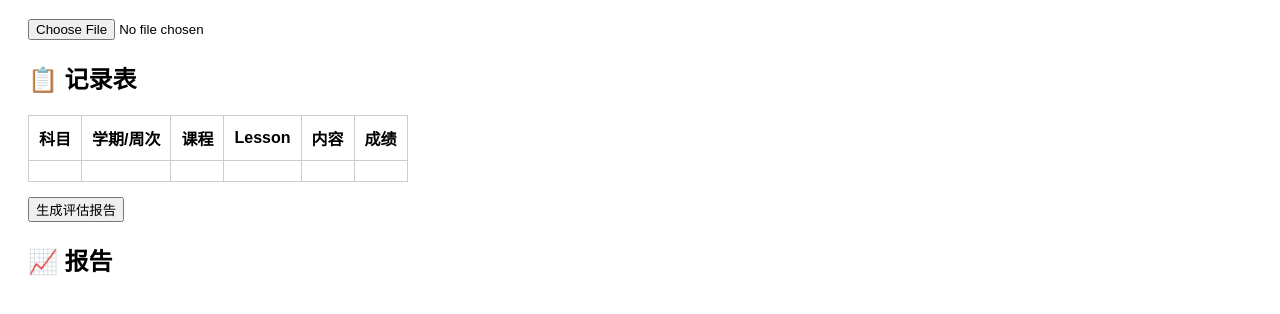
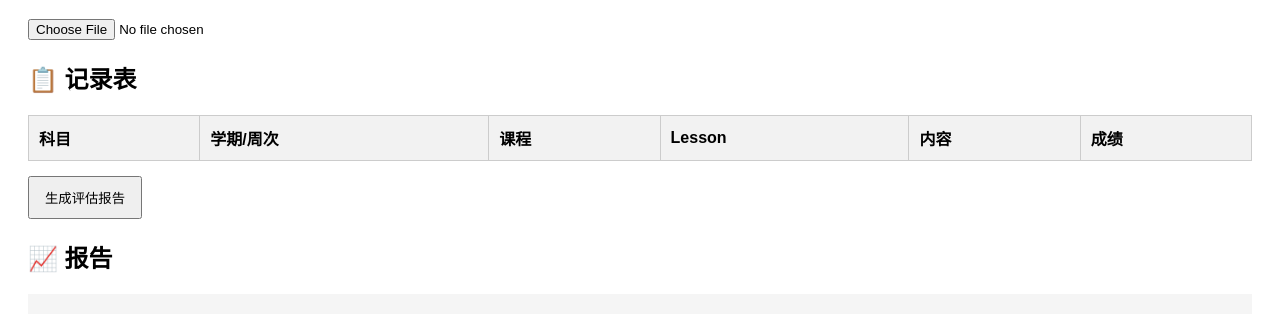
Before and after one commit to PLU706/Euka-tracker, a plain HTML site: page index.html in a window 1280 px wide. Shown: the part 98-412 px from the top of the page. Drawn offline with Linux system fonts and the light colour scheme.

Commit message:
Refactor index.html structure and styles

```diff
--- a/index.html
+++ b/index.html
@@ -3,24 +3,61 @@
 <head>
   <meta charset="UTF-8" />
   <title>学习记录分析工具</title>
+
   <style>
-    body { font-family: Arial; padding: 20px; }
-    table { border-collapse: collapse; margin-top: 20px; }
-    td, th { border: 1px solid #ccc; padding: 10px; }
-    button { margin-top: 15px; }
+    body {
+      font-family: Arial, sans-serif;
+      padding: 20px;
+    }
+
+    h1 {
+      display: flex;
+      align-items: center;
+      gap: 10px;
+    }
+
+    table {
+      border-collapse: collapse;
+      width: 100%;
+      margin-top: 15px;
+    }
+
+    th, td {
+      border: 1px solid #ccc;
+      padding: 10px;
+      text-align: left;
+    }
+
+    th {
+      background: #f2f2f2;
+    }
+
+    button {
+      margin-top: 15px;
+      padding: 10px 15px;
+      cursor: pointer;
+    }
+
+    #report {
+      margin-top: 20px;
+      padding: 15px;
+      background: #f5f5f5;
+    }
   </style>
 </head>
+
 <body>
 
   <h1>📊 学习记录分析工具</h1>
 
+  <!-- 上传 -->
   <input type="file" id="fileInput" />
 
-<p id="status"></p>
-
+  <!-- 表格 -->
   <h2>📋 记录表</h2>
 
   <table>
+    <thead>
       <tr>
         <th>科目</th>
         <th>学期/周次</th>
@@ -29,21 +66,19 @@
         <th>内容</th>
         <th>成绩</th>
       </tr>
-  <tr>
-    <td id="subject"></td>
-    <td id="term"></td>
-    <td id="course"></td>
-    <td id="lesson"></td>
-    <td id="content"></td>
-    <td id="score"></td>
-  </tr>
+    </thead>
+    <tbody id="tableBody"></tbody>
   </table>
 
-<button onclick="generateReport()">生成评估报告</button>
+  <!-- 按钮 -->
+  <button id="genReport">生成评估报告</button>
 
+  <!-- 报告 -->
   <h2>📈 报告</h2>
   <div id="report"></div>
 
+  <!-- JS -->
   <script src="app.js"></script>
+
 </body>
 </html>
```
Lines whose indentation alone changed are shown as unchanged.
